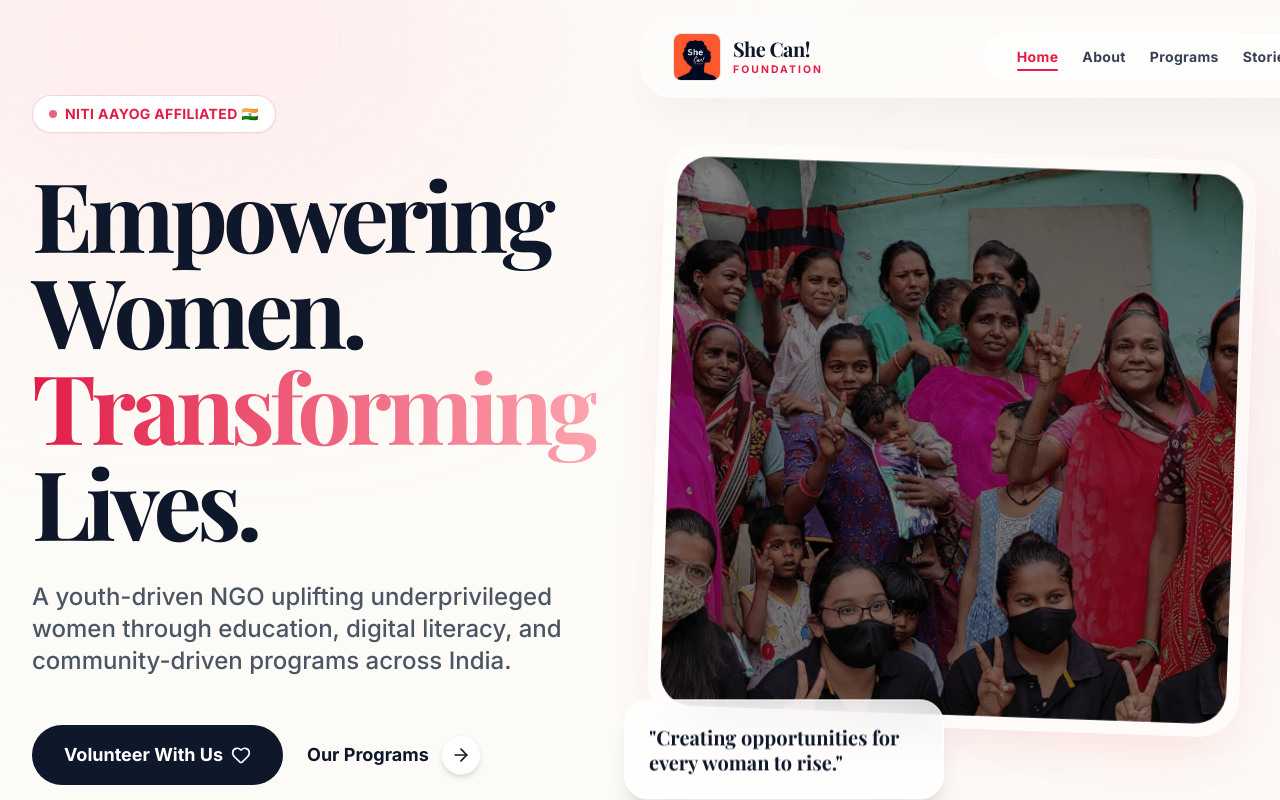
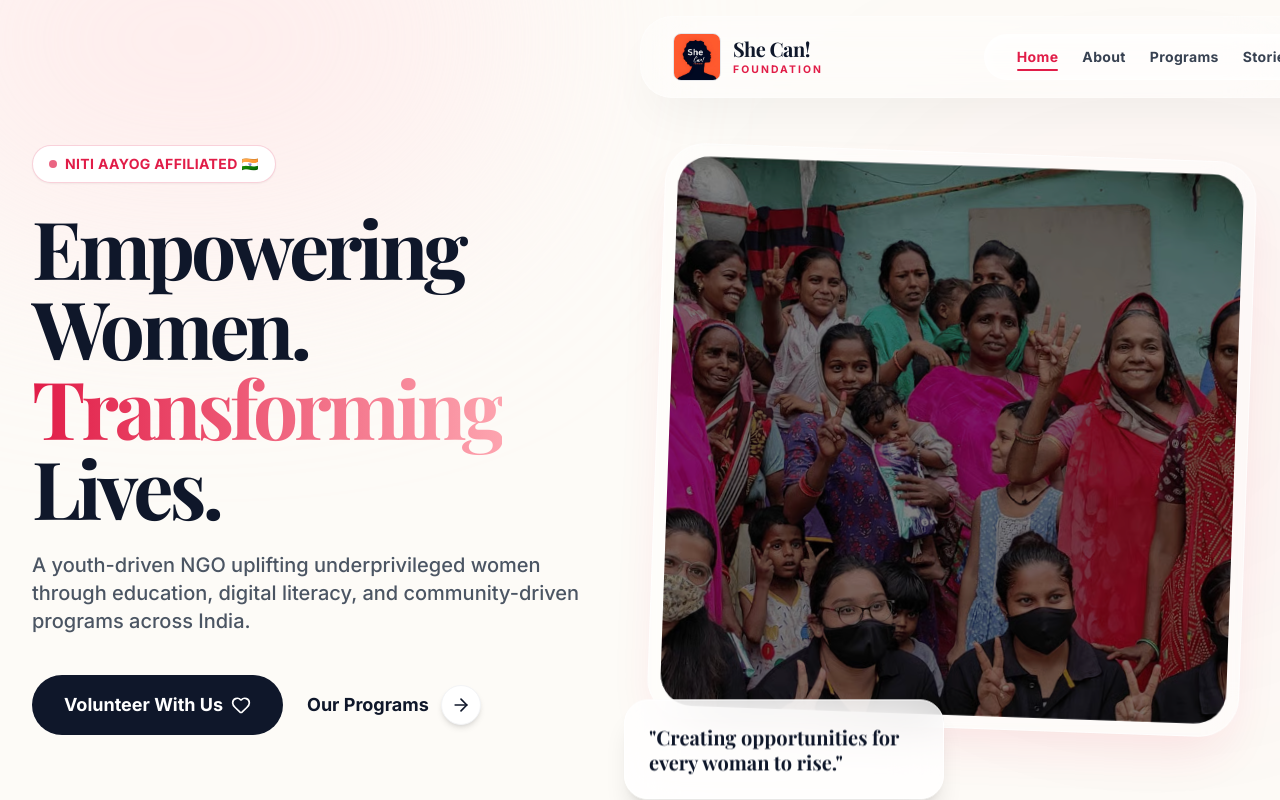
Before and after one commit to rupesh1285/she-can-foundation, a React (Vite) app in the folder client/: page / in a window 1280 px wide. Shown: the top 800 px of the page. Built offline with nearby package versions, Linux system fonts and the light colour scheme.

Commit message:
style(hero): reduce font sizes to shift CTA buttons upwards

```diff
--- a/client/src/components/Hero.tsx
+++ b/client/src/components/Hero.tsx
@@ -30,7 +30,7 @@ export const Hero = () => {
               initial={{ opacity: 0, y: 20 }}
               animate={{ opacity: 1, y: 0 }}
               transition={{ duration: 0.6, delay: 0.1 }}
-              className="inline-flex items-center gap-2 px-4 py-2 rounded-full bg-white border border-[#E11D48]/20 shadow-sm mb-8"
+              className="inline-flex items-center gap-2 px-4 py-2 rounded-full bg-white border border-[#E11D48]/20 shadow-sm mb-6"
             >
               <span className="w-2 h-2 rounded-full bg-[#E11D48] animate-pulse"></span>
               <span className="text-sm font-bold text-[#E11D48] tracking-wide uppercase">NITI Aayog Affiliated 🇮🇳</span>
@@ -40,7 +40,7 @@ export const Hero = () => {
               initial={{ opacity: 0, y: 30 }}
               animate={{ opacity: 1, y: 0 }}
               transition={{ duration: 0.8, delay: 0.2, ease: [0.16, 1, 0.3, 1] }}
-              className="text-6xl md:text-8xl lg:text-[6rem] font-serif font-bold tracking-tighter leading-[0.95] text-[#0F172A] mb-8"
+              className="text-5xl md:text-7xl lg:text-[5rem] font-serif font-bold tracking-tighter leading-[0.95] text-[#0F172A] mb-6"
             >
               Empowering <br/>
               Women.<br/>
@@ -53,7 +53,7 @@ export const Hero = () => {
               initial={{ opacity: 0, y: 30 }}
               animate={{ opacity: 1, y: 0 }}
               transition={{ duration: 0.8, delay: 0.3, ease: [0.16, 1, 0.3, 1] }}
-              className="text-xl md:text-2xl text-gray-600 font-medium leading-relaxed max-w-xl mb-12"
+              className="text-lg md:text-xl text-gray-600 font-medium leading-relaxed max-w-xl mb-10"
             >
               A youth-driven NGO uplifting underprivileged women through education, digital literacy, and community-driven programs across India.
             </motion.p>
```
